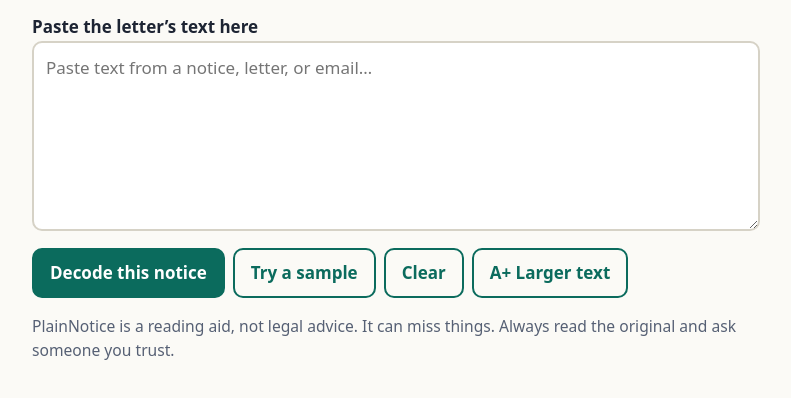
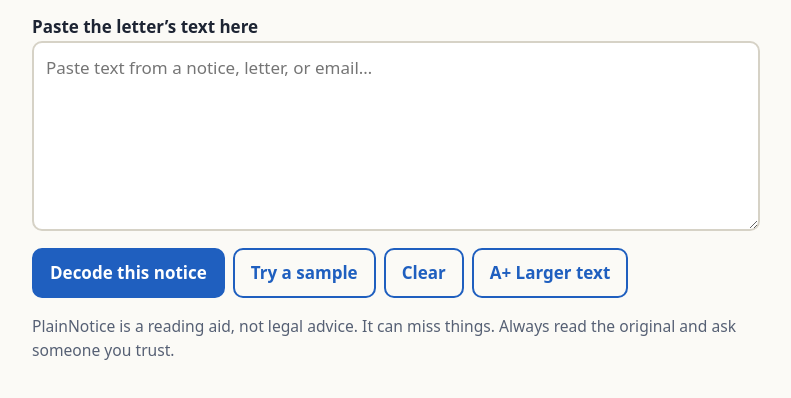
Before and after one commit to anishdonthineni/plainnotice, a plain HTML site: page index.html in a window 1280 px wide. Shown: the part 158-556 px from the top of the page, without its empty margins (244-1035 px from the left). Drawn offline with Linux system fonts and the light colour scheme.

Commit message:
Update index.html

```diff
--- a/index.html
+++ b/index.html
@@ -3,7 +3,7 @@
 <meta name="viewport" content="width=device-width, initial-scale=1, viewport-fit=cover">
 <title>PlainNotice: understand any official letter</title>
 <style>
-:root{box-sizing:border-box;padding-top:env(safe-area-inset-top,0px);padding-bottom:env(safe-area-inset-bottom,0px);--bg:#fbfaf6;--fg:#1d2433;--mut:#566074;--card:#fff;--bd:#d6d2c6;--ac:#0b6b5d;--acfg:#fff;--warn:#fff1d6;--wbd:#c98a00;--bad:#fde4e1;--bbd:#c0392b;--ok:#e3f4ea;--obd:#2e8b57;--hl:#fff0a0}
+:root{box-sizing:border-box;padding-top:env(safe-area-inset-top,0px);padding-bottom:env(safe-area-inset-bottom,0px);--bg:#fbfaf6;--fg:#1d2433;--mut:#566074;--card:#fff;--bd:#d6d2c6;--ac:#1f5fbf;--acfg:#fff;--warn:#fff1d6;--wbd:#c98a00;--bad:#fde4e1;--bbd:#c0392b;--ok:#e3f4ea;--obd:#2e8b57;--hl:#fff0a0}
 html{scroll-padding-top:env(safe-area-inset-top,0px);font-size:17px}
 html.big{font-size:21px}
 @media (prefers-color-scheme:dark){:root:not([data-theme="light"]){color-scheme:dark;--bg:#12161d;--fg:#eef1f6;--mut:#a3adbf;--card:#1b212b;--bd:#364050;--ac:#4cc3ae;--acfg:#0a1a17;--warn:#3a2f12;--wbd:#e0a82e;--bad:#401c19;--bbd:#ef7b6e;--ok:#12332140;--obd:#5fc98a;--hl:#5a4f10}}
```
